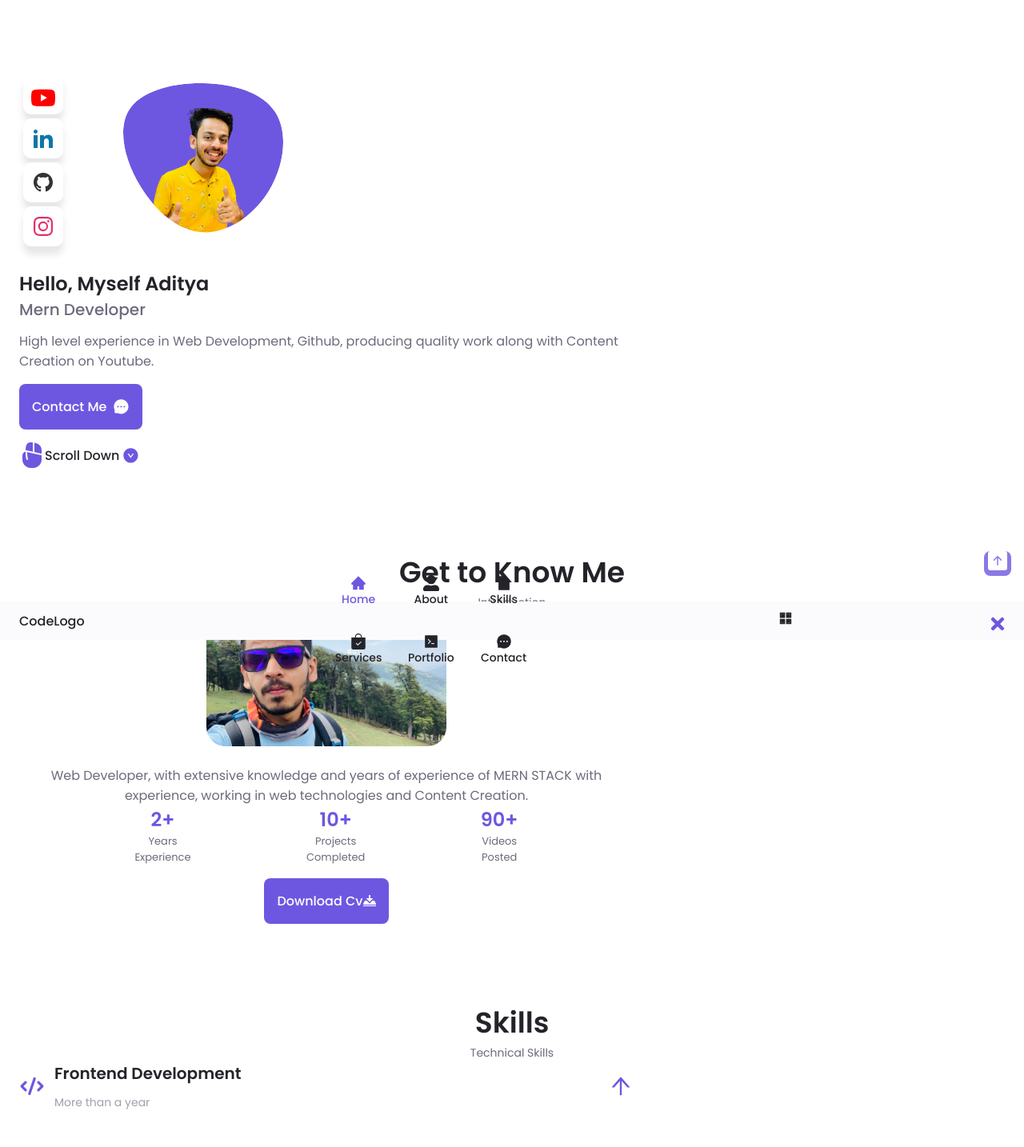
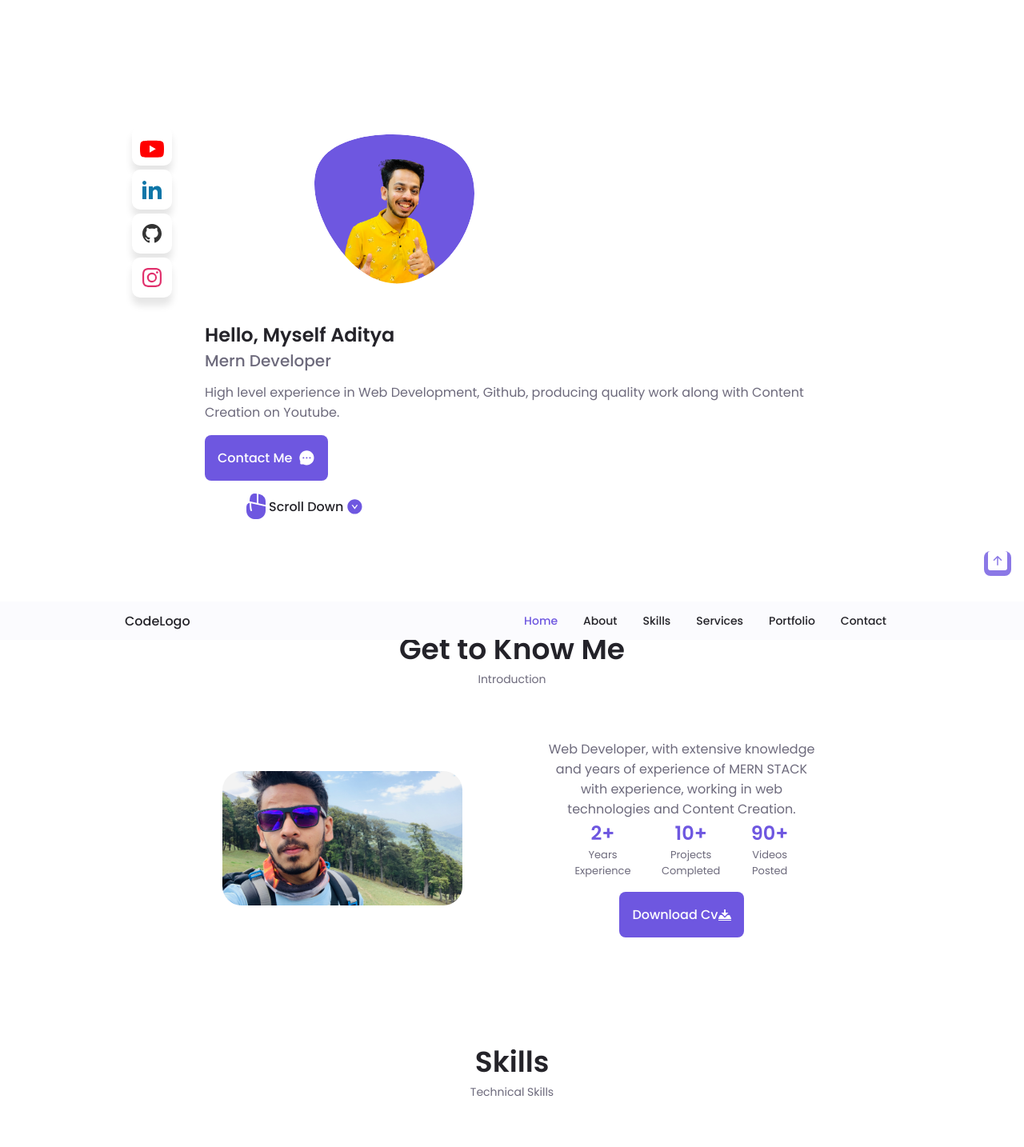
Before and after one commit to Yuvadi29/AdiPortfolio, a React (Create React App) app in the folder client/: page / in a window 1280 px wide. Shown: the top 1434 px of the page at 80% size. Built offline with nearby package versions, Linux system fonts and the light colour scheme.

Commit message:
ResponsiveNess Added

```diff
--- a/client/src/App.css
+++ b/client/src/App.css
@@ -141,17 +141,286 @@
     }
 }
 
-::-webkit-scrollbar{
+::-webkit-scrollbar {
     width: 0.60rem;
     background-color: var(--scroll-bar-color);
     border-radius: .5rem;
 }
 
-::-webkit-scrollbar-thumb{
+::-webkit-scrollbar-thumb {
     background-color: var(--scroll-thumb-color);
     border-radius: .5rem;
 }
 
-::-webkit-scrollbar-thumb:hover{
+::-webkit-scrollbar-thumb:hover {
     background-color: var(--text-color-light);
 }
+
+@media screen and (max-width: 350px) {
+    .container {
+        margin-left: var(--mb-1);
+        margin-right: var(--mb-1);
+    }
+
+    .nav__menu {
+        padding: 2rem .25rem 4rem;
+    }
+
+    .nav__list {
+        column-gap: 0;
+    }
+
+    .home__content {
+        grid-template-columns: .25fr 3fr;
+    }
+
+    .blob {
+        width: 180px;
+    }
+
+    .skills_title {
+        font-size: var(--font-size-normal);
+    }
+
+    .service__container {
+        grid-template-columns: max-content;
+        justify-content: center;
+    }
+
+    .services__content {
+        padding-right: 3.5rem;
+    }
+
+    .services__modal {
+        padding: 0 .5rem;
+    }
+
+    .project__image {
+        width: 200px;
+    }
+
+    .testimonial__data,
+    .testimonial__header {
+        flex-direction: column;
+        align-items: center;
+    }
+
+    .testimonial__image {
+        margin-right: 0;
+        margin-bottom: var(--mb-0-25);
+    }
+
+    .testimonial__data,
+    .testimonial__description {
+        text-align: center;
+    }
+}
+
+@media screen and (min-width: 568px) {
+    .home__content {
+        grid-template-columns: max-content 1fr 1fr;
+    }
+
+    .home__data {
+        grid-column: initial;
+    }
+
+    .home__image {
+        order: 1;
+        justify-self: center;
+    }
+
+    .about__container,
+    .skills__container,
+    .portfolio__container,
+    .project__container,
+    .contact__containeer,
+    .footer__container {
+        grid-template-columns: repeat(2, 1fr);
+    }
+}
+
+@media screen and (min-width: 768px) {
+    .container {
+        margin-left: auto;
+        margin-right: auto;
+    }
+
+    body {
+        margin: 0;
+    }
+
+    .section {
+        padding: 6rem 0 2rem;
+    }
+
+    .section_subtitle {
+        margin-bottom: 4rem;
+    }
+
+    .header,
+    .main,
+    .footer__container {
+        padding: 0 1rem;
+    }
+
+    .nav {
+        height: cal(var(--header-height) + 1.5rem);
+        column-gap: 1rem;
+    }
+
+    .nav__icon,
+    .nav__close,
+    .nav__toggle {
+        display: none;
+    }
+
+    .nav__list {
+        display: flex;
+        column-gap: 2rem;
+    }
+
+    .nav__menu {
+        margin-left: auto;
+    }
+
+    .home__container {
+        row-gap: 5rem;
+    }
+
+    .home__content {
+        padding-top: 5.5rem;
+        column-gap: 2rem;
+    }
+
+    .blob {
+        width: 270px;
+    }
+
+    .home__scroll {
+        display: block;
+    }
+
+    .home__scroll-button {
+        margin-left: 3rem;
+    }
+
+    .about__container {
+        column-gap: 5rem;
+    }
+
+    .about__img {
+        width: 350px;
+    }
+
+    .about__description {
+        text-align: initial;
+    }
+
+    .about__info {
+        justify-content: space-between;
+    }
+
+    .about__buttons {
+        justify-content: initial;
+    }
+
+    .service__container {
+        grid-template-columns: repeat(3, 220px);
+        justify-content: center;
+    }
+
+    .services__icon {
+        font-size: 2rem;
+    }
+
+    .services__content {
+        padding: 6rem 0 2rem;
+    }
+
+    .services__modal-content {
+        width: 450px;
+    }
+
+    .portfolio__image {
+        width: 320px;
+    }
+
+    .portfolio__content {
+        align-items: center;
+    }
+
+    .project {
+        text-align: initial;
+    }
+
+    .project__bg {
+        background: none;
+    }
+
+    .project__container {
+        background-color: var(--primary-color-alt);
+        border-radius: 1rem;
+        padding: 3rem 2.5rem 0;
+        grid-template-columns: 1fr max-content;
+        column-gap: 3rem;
+    }
+
+    .project__data {
+        padding-top: .8rem;
+    }
+
+    .footer__container {
+        grid-template-columns: repeat(3, 1fr);
+    }
+
+    .footer__bg {
+        padding: 3rem 0 3.5rem;
+    }
+
+    .footer__links {
+        flex-direction: row;
+        column-gap: 2rem;
+    }
+
+    .footer__socials {
+        justify-self: flex-end;
+    }
+
+    .footer__copy {
+        margin-top: 4.5rem;
+    }
+}
+
+@media screen and (min-width: 1024px) {
+
+    .header,
+    .main,
+    .footer__container {
+        padding: 0;
+    }
+
+    .blob {
+        width: 320px;
+    }
+
+    .home__social {
+        transform: translateX(-6rem);
+    }
+
+    .service__container {
+        grid-template-columns: repeat(3, 238px);
+    }
+
+    .portfolio__content {
+        column-gap: 5rem;
+    }
+
+    .contact__form {
+        width: 460px;
+    }
+
+    .contact__inputs {
+        grid-template-columns: repeat(2, 1fr);
+    }
+}
--- a/client/src/components/Navbar/Navbar.jsx
+++ b/client/src/components/Navbar/Navbar.jsx
@@ -3,7 +3,6 @@
 import { AiFillHome, AiFillFile, AiFillCode, AiFillMessage, AiTwotoneAppstore } from 'react-icons/ai';
 import { FaUserAlt, FaTimes } from 'react-icons/fa';
 import { BsBagCheckFill } from 'react-icons/bs';
-import {CgDarkMode} from 'react-icons/cg';
 import { Link } from 'react-router-dom';
 
 
```
